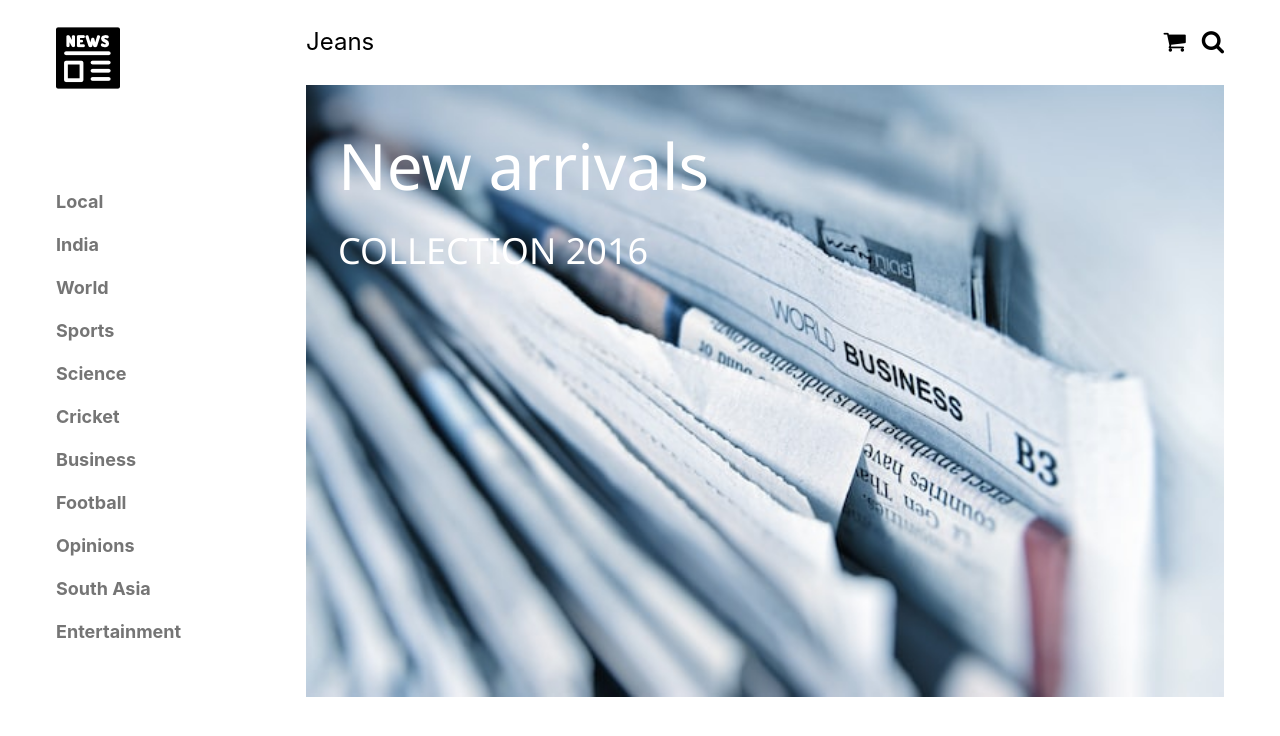
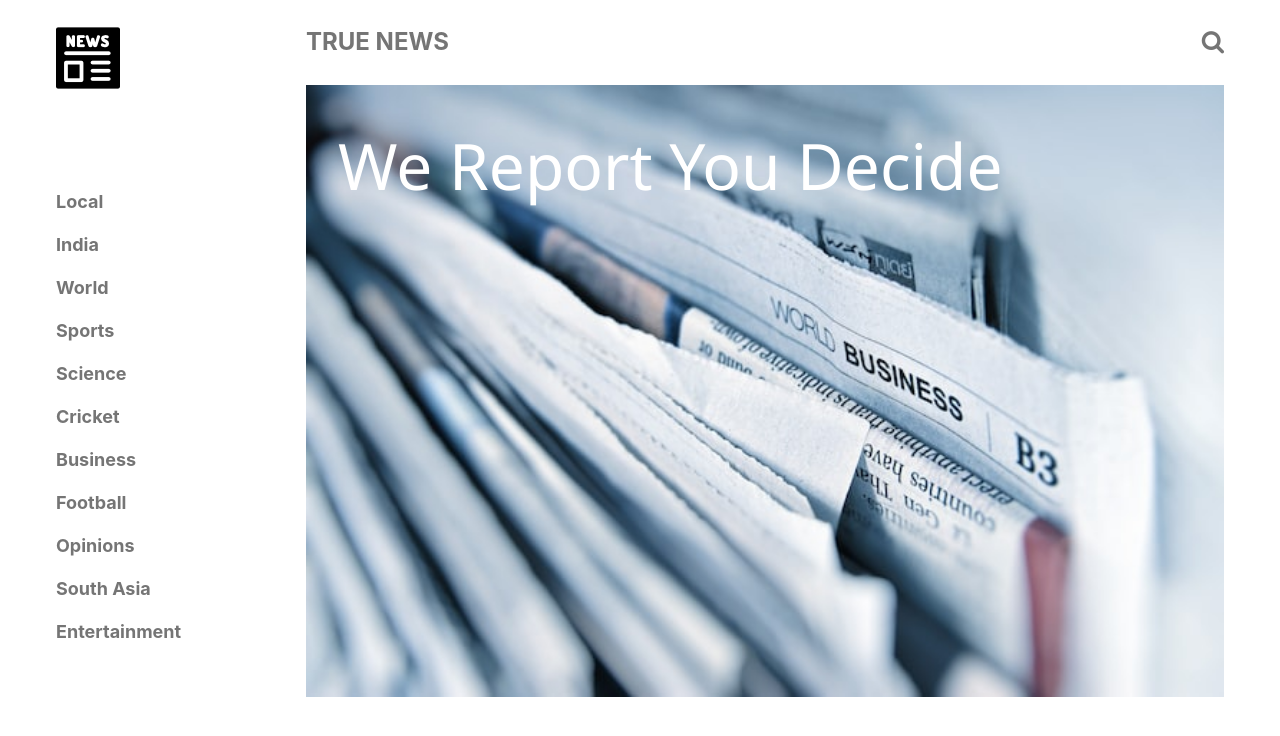
Before and after one commit to hasindusithmin/truenews, a React (Create React App) app: page / in a window 1280 px wide. Shown: the top 736 px of the page. Built offline with nearby package versions, Linux system fonts and the light colour scheme.

Commit message:
Update Home.js

```diff
--- a/public/index.html
+++ b/public/index.html
@@ -21,7 +21,7 @@
       work correctly both with client-side routing and a non-root public URL.
       Learn how to configure a non-root public URL by running `npm run build`.
     -->
-    <title>React App</title>
+    <title>news</title>
     <link rel="stylesheet" href="https://www.w3schools.com/w3css/4/w3.css">
     <link rel="stylesheet" href="https://fonts.googleapis.com/css?family=Roboto">
     <link rel="stylesheet" href="https://fonts.googleapis.com/css?family=Inconsolata">
--- a/src/components/Home.js
+++ b/src/components/Home.js
@@ -6,18 +6,16 @@ export default function Home() {
         <div className="w3-main" style={{ marginLeft: '250px' }}>
             <div className="w3-hide-large" style={{ marginTop: '83px' }}></div>
             <header className="w3-container w3-xlarge">
-                <p className="w3-left">Jeans</p>
-                <p className="w3-right">
-                <i className="fa fa-shopping-cart w3-margin-right"></i>
-                <i className="fa fa-search"></i>
+                <p className="w3-left w3-text-grey"><b>TRUE NEWS</b></p>
+                <p className="w3-right w3-text-grey">
+                    <i className="fa fa-search"></i>
                 </p>
             </header>
             <div className="w3-display-container w3-container">
-            <img src={news} alt="News" style={{width:'100%'}} />
-            <div className="w3-display-topleft w3-text-white" style={{padding:'24px 48px'}}>
-            <h1 className="w3-jumbo w3-hide-small">New arrivals</h1>
-            <h1 className="w3-hide-large w3-hide-medium">New arrivals</h1>
-            <h1 className="w3-hide-small">COLLECTION 2016</h1>
+                <img src={news} alt="News" style={{width:'100%'}} />
+                <div className="w3-display-topleft w3-text-white" style={{padding:'24px 48px'}}>
+                <h1 className="w3-jumbo w3-hide-small w3-cursive">We Report You Decide</h1>
+                <h1 className="w3-hide-large w3-hide-medium w3-cursive">We Report You Decide</h1>
             </div>
         </div>
         </div>
```
